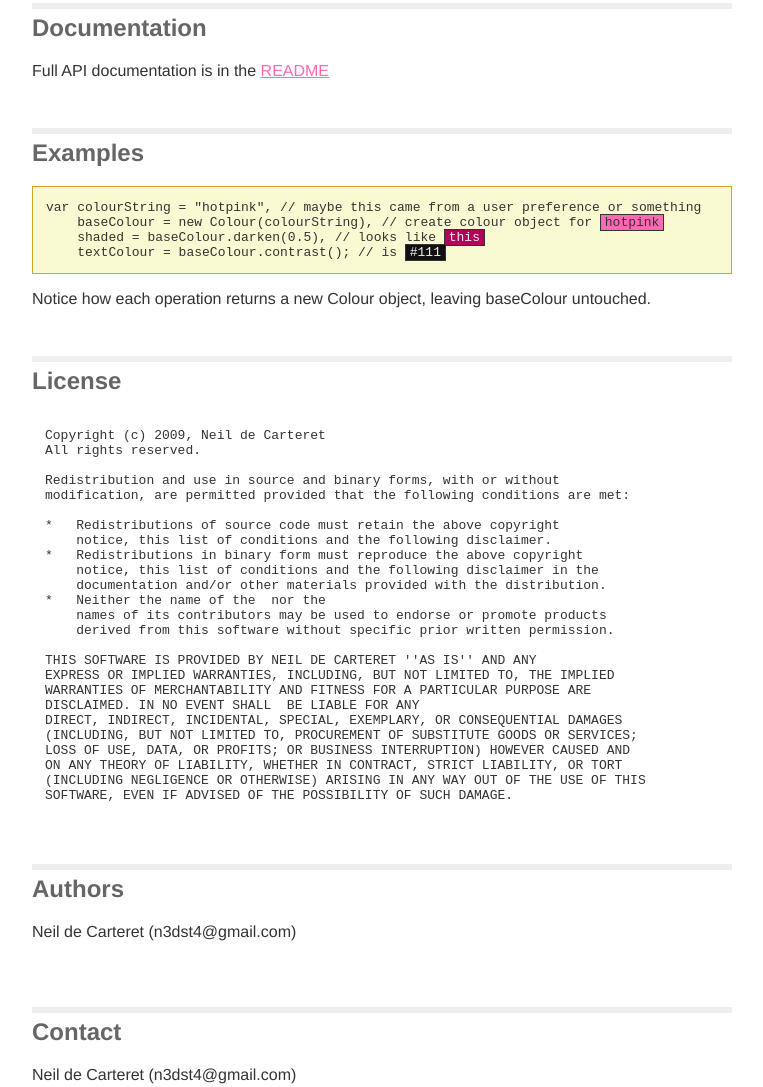
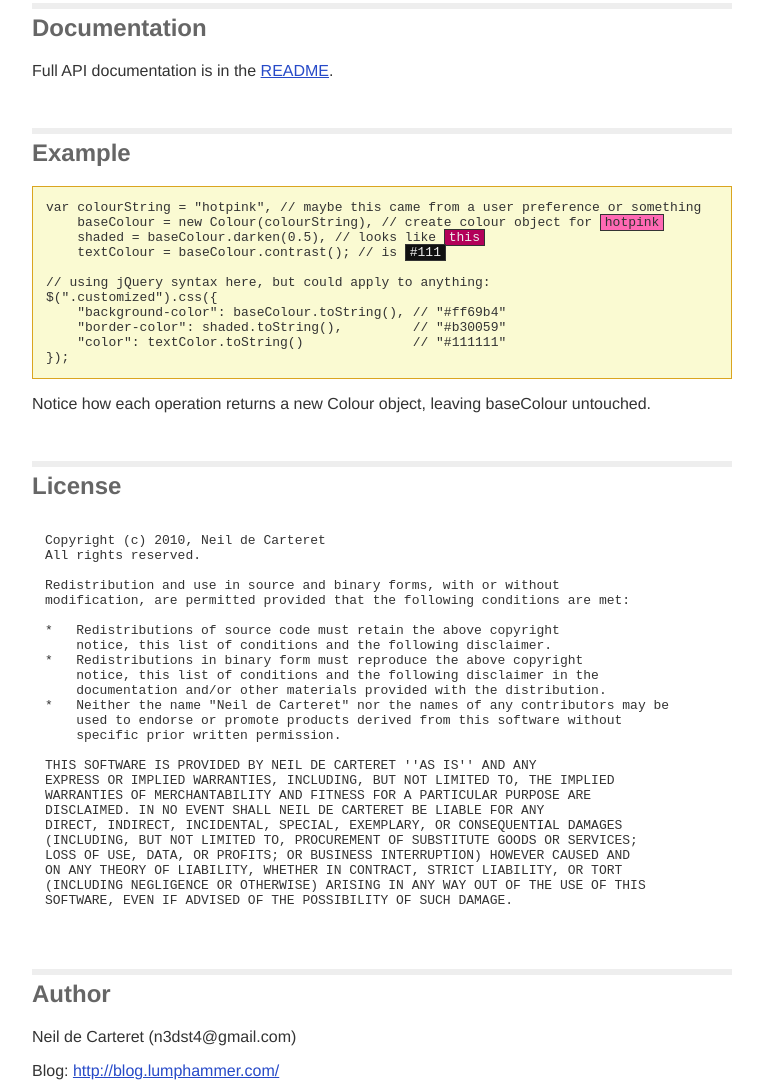
Before and after one commit to n3dst4/irid, a plain HTML site: page index.html in a window 1280 px wide. Shown: the part 758-1845 px from the top of the page, without its empty margins (258-1021 px from the left). Drawn offline with Linux system fonts and the light colour scheme.

Commit message:
minor tweaks to gh-pages

```diff
--- a/index.html
+++ b/index.html
@@ -24,11 +24,11 @@
       Parse, convert and manipulate colours (also known as colors) in JavaScript
     </div>
 
-    <p>colour.js is a small JavaScript library which can parse any CSS colour
+    <p><strong>colour.js</strong> is a small (4KB minified and gzipped) JavaScript library which can parse any CSS colour
     definition, convert the results between RGB and HSL, and perform various
     transformations.
 
-    <p>For a page which makes extensive use of colour.js, have a look at <a
+    <p>For a page which makes extensive use of <strong>colour.js</strong>, have a look at <a
     href="http://colourtoy.lumphammer.com/">The Colour Toy</a>.
 
     <h2>Download</h2>
@@ -55,26 +55,29 @@
 
 
     <h2>Documentation</h2>
-    <p>Full API documentation is in the <a href="http://github.com/n3dst4/colour.js/blob/master/README.md">README</a>
+    <p>Full API documentation is in the <a href="http://github.com/n3dst4/colour.js/blob/master/README.md">README</a>.
 
 
-    <h2>Examples</h2>
+    <h2>Example</h2>
 <pre>var colourString = "hotpink", // maybe this came from a user preference or something
     baseColour = new Colour(colourString), // create colour object for <span class="swatch" style="background: hotpink">hotpink</span>
     shaded = baseColour.darken(0.5), // looks like <span class="swatch" style="background: #b30059; color: #eee;">this</span>
-    textColour = baseColour.contrast(); // is <span class="swatch" style="background: #111; color: #eee">#111</span></pre>
+    textColour = baseColour.contrast(); // is <span class="swatch" style="background: #111; color: #eee">#111</span>
+
+// using jQuery syntax here, but could apply to anything:
+$(".customized").css({
+    "background-color": baseColour.toString(), // "#ff69b4"
+    "border-color": shaded.toString(),         // "#b30059"
+    "color": textColor.toString()              // "#111111"
+});</pre>
 
 <p>Notice how each operation returns a new Colour object, leaving baseColour untouched.
-
-
-
-
 
 
     <p>
     <h2>License</h2>
     <pre class="legal">
-Copyright (c) 2009, Neil de Carteret
+Copyright (c) 2010, Neil de Carteret
 All rights reserved.
 
 Redistribution and use in source and binary forms, with or without
@@ -85,14 +88,14 @@ modification, are permitted provided that the following conditions are met:
 *   Redistributions in binary form must reproduce the above copyright
     notice, this list of conditions and the following disclaimer in the
     documentation and/or other materials provided with the distribution.
-*   Neither the name of the <organization> nor the
-    names of its contributors may be used to endorse or promote products
-    derived from this software without specific prior written permission.
+*   Neither the name "Neil de Carteret" nor the names of any contributors may be
+    used to endorse or promote products derived from this software without
+    specific prior written permission.
 
 THIS SOFTWARE IS PROVIDED BY NEIL DE CARTERET ''AS IS'' AND ANY
 EXPRESS OR IMPLIED WARRANTIES, INCLUDING, BUT NOT LIMITED TO, THE IMPLIED
 WARRANTIES OF MERCHANTABILITY AND FITNESS FOR A PARTICULAR PURPOSE ARE
-DISCLAIMED. IN NO EVENT SHALL <copyright holder> BE LIABLE FOR ANY
+DISCLAIMED. IN NO EVENT SHALL NEIL DE CARTERET BE LIABLE FOR ANY
 DIRECT, INDIRECT, INCIDENTAL, SPECIAL, EXEMPLARY, OR CONSEQUENTIAL DAMAGES
 (INCLUDING, BUT NOT LIMITED TO, PROCUREMENT OF SUBSTITUTE GOODS OR SERVICES;
 LOSS OF USE, DATA, OR PROFITS; OR BUSINESS INTERRUPTION) HOWEVER CAUSED AND
@@ -101,13 +104,9 @@ ON ANY THEORY OF LIABILITY, WHETHER IN CONTRACT, STRICT LIABILITY, OR TORT
 SOFTWARE, EVEN IF ADVISED OF THE POSSIBILITY OF SUCH DAMAGE.</pre>
 
 
-    <h2>Authors</h2>
+    <h2>Author</h2>
     <p>Neil de Carteret (n3dst4@gmail.com)
-    <br/>
-    <br/>      </p>
-    <h2>Contact</h2>
-    <p>Neil de Carteret (n3dst4@gmail.com)
-    <br/>      </p>
+	<p>Blog: <a href="http://blog.lumphammer.com/">http://blog.lumphammer.com/</a>
 
 
     <h2>Download</h2>
--- a/styles.css
+++ b/styles.css
@@ -10,7 +10,7 @@ h1 .small { font-size: 0.4em; }
 h1 a { color: #333; text-decoration: none }
 h2 { font-size: 1.5em; color: #666; border-top: 6px solid #eee; margin-top: 2em; padding-top: 0.2em; }
 h3 { text-align: center; color: #666; }
-a { color: hotpink; }
+a { color: #274ac8; }
 .description { font-size: 1.2em; margin-bottom: 30px; margin-top: 30px; text-shadow: rgba(0,0,0,0.2) 2px 2px 5px; }
 
 pre { background: lightgoldenrodyellow; color: #333; padding: 1em; border: 1px solid goldenrod;}
```
